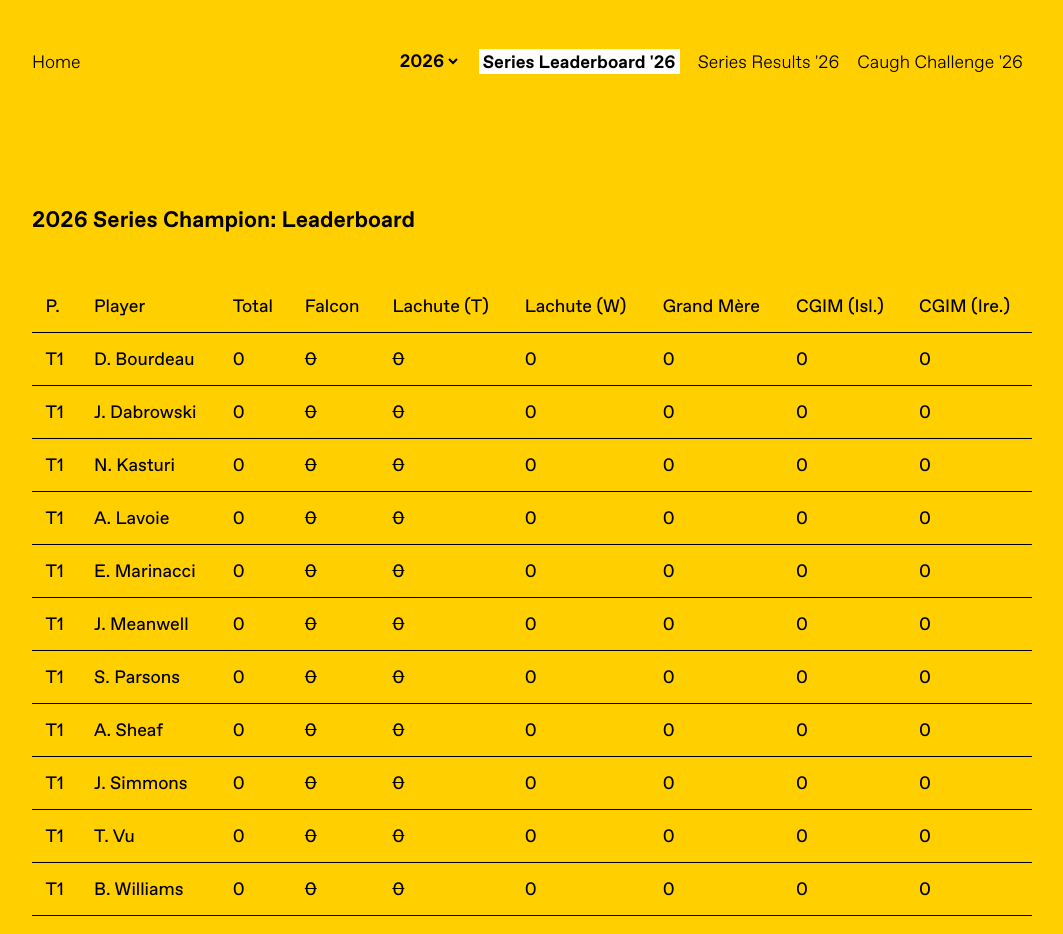
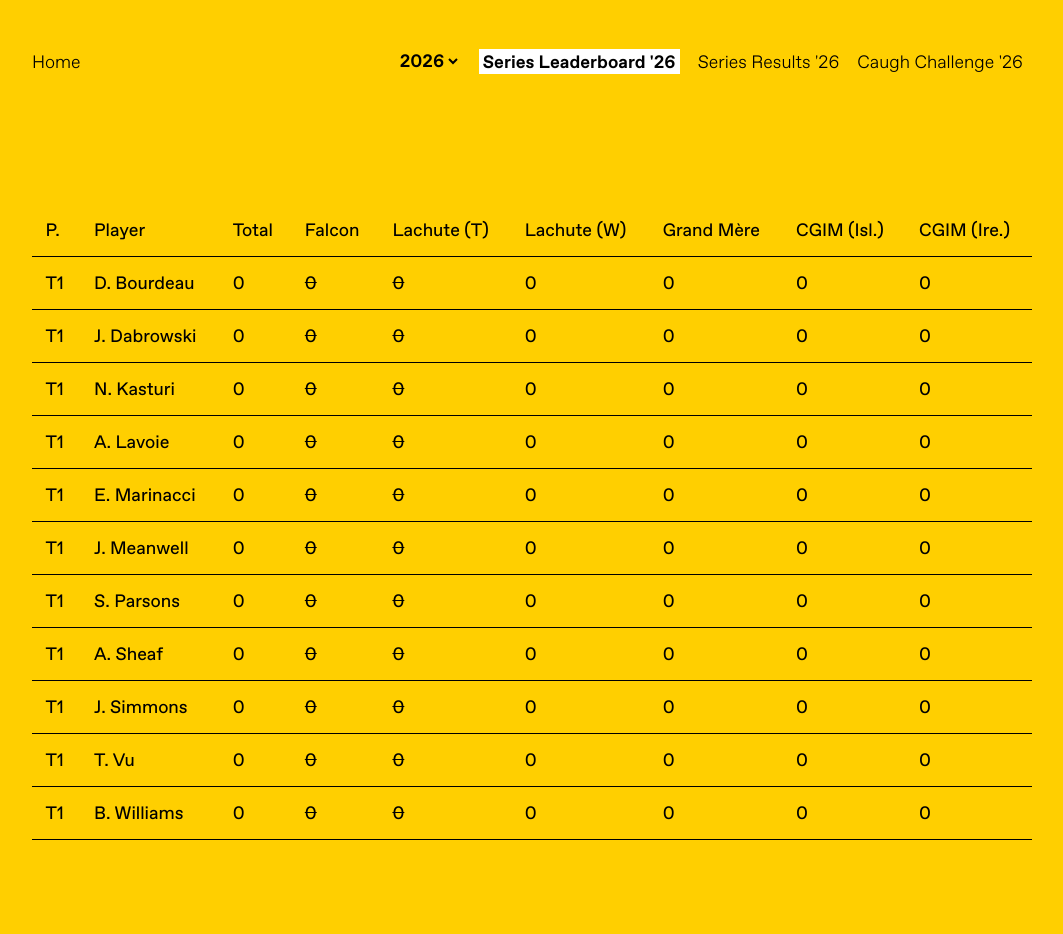
Before and after one commit to jamesmeanwell/golf, a plain HTML site: page 2026/leaderboard.html in a window 1280 px wide. Shown: the whole page, without its empty margins (108-1171 px from the left). Drawn offline with Linux system fonts and the light colour scheme; files whose address does not match are found by name; a web font is replaced by a local one.

Commit message:
removed h2

```diff
--- a/2026/leaderboard.html
+++ b/2026/leaderboard.html
@@ -17,7 +17,6 @@
 
     <section id="leaderboard">
       <div class="container">
-        <h2>2026 Series Champion: Leaderboard</h2>
         <div class="table-container">
           <table id="leaderboard-table">
             <caption>
```
